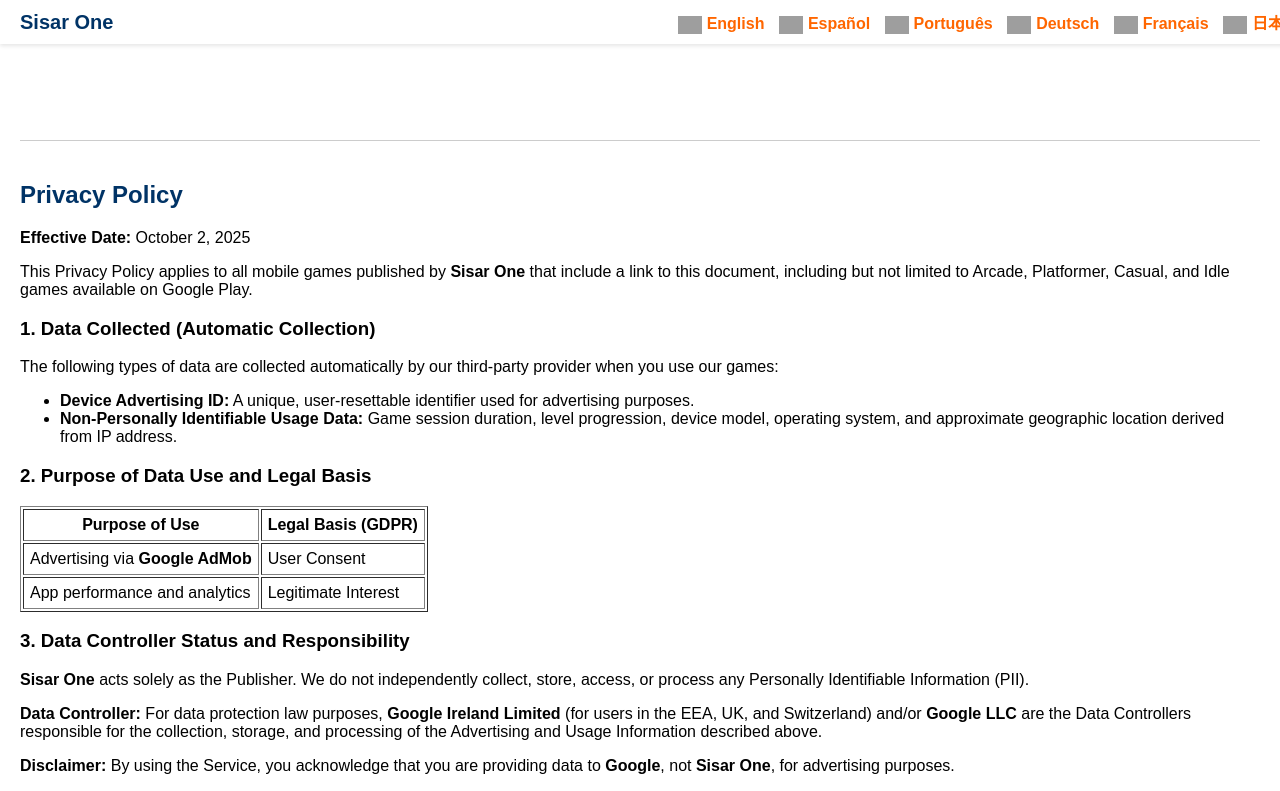
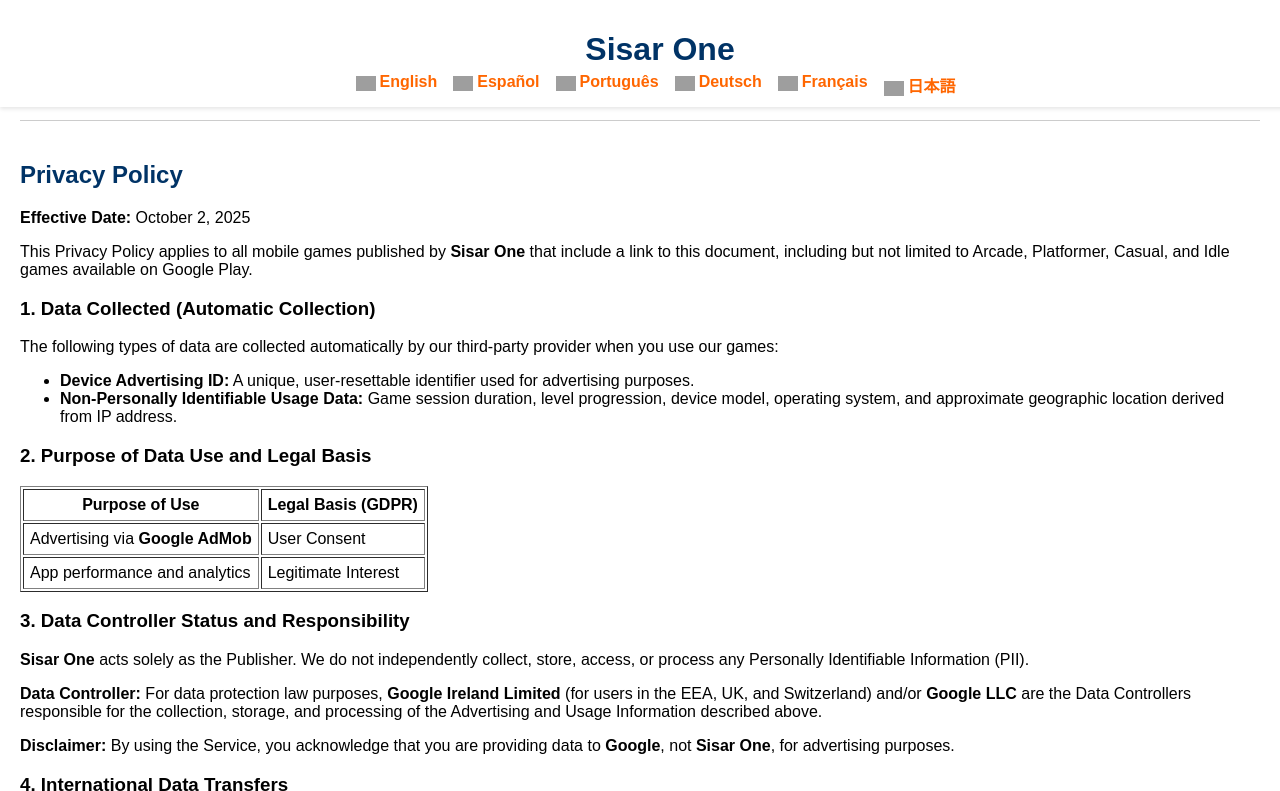
Before and after one commit to Sisar-One/privacy-policy, a plain HTML site: page index.html in a window 1280 px wide. Shown: the top 791 px of the page. Drawn offline with Linux system fonts and the light colour scheme; grey boxes are pictures that could not be loaded.

Commit message:
Refactor header styles and update title element

```diff
--- a/index.html
+++ b/index.html
@@ -19,28 +19,35 @@
       background-color: #ffffff;
       box-shadow: 0 2px 4px rgba(0,0,0,0.1);
       display: flex;
-      justify-content: space-between;
+      flex-direction: column;
       align-items: center;
       padding: 10px 20px;
       z-index: 1000;
     }
-    header h1 {
-      margin: 0;
-      font-size: 20px;
+    .title {
+      font-size: 32px;
       color: #003366;
+      margin-bottom: 5px;
+      text-align: center;
+    }
+    nav {
+      display: flex;
+      flex-wrap: wrap;
+      justify-content: center;
     }
     nav a {
-      margin-left: 10px;
+      margin: 0 8px;
       text-decoration: none;
       font-weight: bold;
       color: #ff6600;
     }
     nav img {
-      width: 24px;
+      width: 20px;
       vertical-align: middle;
+      margin-right: 4px;
     }
     main {
-      padding: 100px 20px 20px 20px;
+      padding: 80px 20px 20px 20px;
     }
     section {
       margin-top: 40px;
@@ -50,9 +57,6 @@
     h2 {
       color: #003366;
     }
-    .flag {
-      margin-right: 5px;
-    }
     strong {
       font-weight: bold;
     }
@@ -60,14 +64,14 @@
 </head>
 <body>
   <header>
-    <h1>Sisar One</h1>
+    <h1 class="title">Sisar One</h1>
     <nav>
       <a href="#en"><img src="https://flagcdn.com/us.svg" class="flag">English</a>
       <a href="#es"><img src="https://flagcdn.com/mx.svg" class="flag">Español</a>
       <a href="#pt"><img src="https://flagcdn.com/br.svg" class="flag">Português</a>
       <a href="#de"><img src="https://flagcdn.com/de.svg" class="flag">Deutsch</a>
       <a href="#fr"><img src="https://flagcdn.com/fr.svg" class="flag">Français</a>
-      <a href="#ja"><img src="https://flagcdn.com/jp.svg" class="flag">日本語</a>
+      <a href="#ja"><img src="https://flagcdn.com/jp.svg" class="flag">日本語&nbsp;&nbsp;</a>
     </nav>
   </header>
   <main>
```
